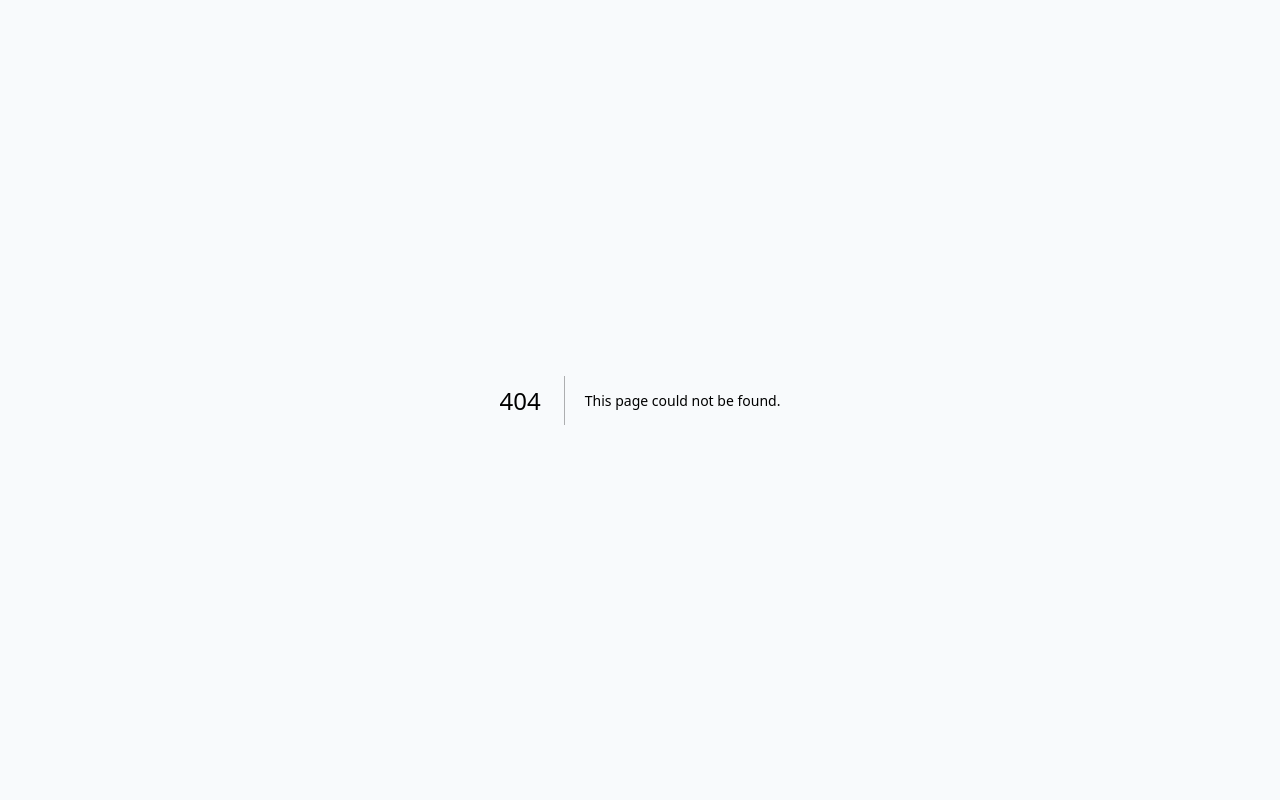
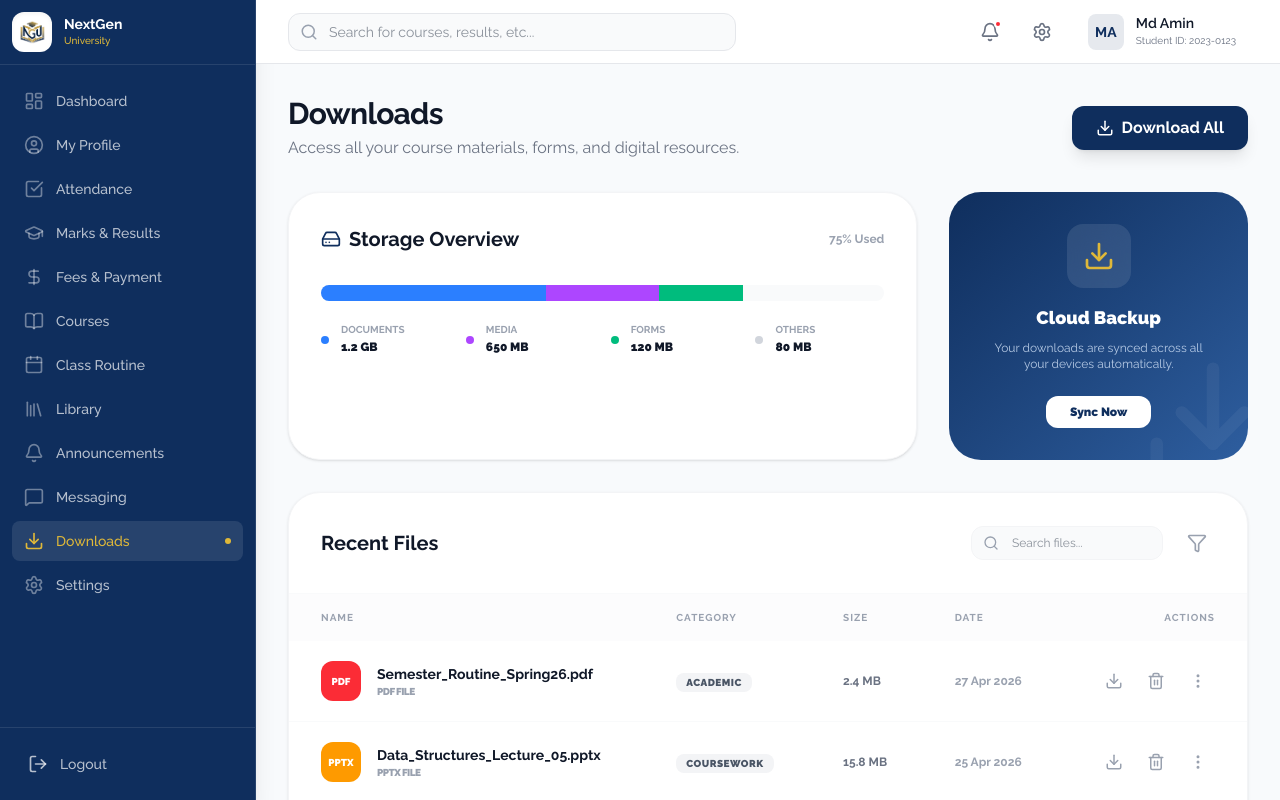
Before and after one commit to amdadislam01/smart-university-managment-system, a Next.js app: page /student/downloads in a window 1280 px wide. Before the commit this address had no page. Built offline with nearby package versions, Linux system fonts and the light colour scheme.

Commit message:
CREATE app/student/downloads/page.tsx: student downloads page

```diff
--- /dev/null
+++ b/app/student/downloads/page.tsx
@@ -0,0 +1,169 @@
+"use client";
+
+import React from "react";
+import { Download, FileText, File, Image as ImageIcon, Music, Video, Search, Filter, MoreVertical, Trash2, ExternalLink, HardDrive } from "lucide-react";
+import { motion } from "framer-motion";
+import { cn } from "@/lib/utils";
+
+const files = [
+  { id: 1, name: "Semester_Routine_Spring26.pdf", type: "PDF", size: "2.4 MB", date: "27 Apr 2026", category: "Academic" },
+  { id: 2, name: "Data_Structures_Lecture_05.pptx", type: "PPTX", size: "15.8 MB", date: "25 Apr 2026", category: "Coursework" },
+  { id: 3, name: "Project_Proposal_Draft.docx", type: "DOCX", size: "1.2 MB", date: "24 Apr 2026", category: "Coursework" },
+  { id: 4, name: "Fee_Receipt_Jan26.pdf", type: "PDF", size: "850 KB", date: "20 Apr 2026", category: "Financial" },
+  { id: 5, name: "Library_Guide_2026.pdf", type: "PDF", size: "5.1 MB", date: "15 Apr 2026", category: "Guides" },
+  { id: 6, name: "Convocation_Photo.jpg", type: "JPG", size: "4.2 MB", date: "10 Apr 2026", category: "Misc" },
+];
+
+export default function DownloadsPage() {
+  return (
+    <div className="space-y-8 pb-10">
+      <div className="flex flex-col md:flex-row md:items-center justify-between gap-4">
+        <div>
+          <h1 className="text-3xl font-bold text-gray-900 tracking-tight">Downloads</h1>
+          <p className="text-gray-500 mt-1">Access all your course materials, forms, and digital resources.</p>
+        </div>
+        <div className="flex items-center gap-3">
+          <button className="flex items-center gap-2 px-6 py-2.5 bg-primary text-white font-bold rounded-xl shadow-lg hover:opacity-90 transition-opacity">
+            <Download size={18} />
+            Download All
+          </button>
+        </div>
+      </div>
+
+      {/* Storage Overview */}
+      <div className="grid grid-cols-1 md:grid-cols-3 gap-8">
+         <div className="md:col-span-2 bg-white p-8 rounded-[2rem] shadow-sm border border-gray-100">
+            <div className="flex items-center justify-between mb-8">
+               <h2 className="text-xl font-bold text-gray-900 flex items-center gap-2">
+                  <HardDrive size={20} className="text-primary" />
+                  Storage Overview
+               </h2>
+               <span className="text-xs font-bold text-gray-400">75% Used</span>
+            </div>
+            <div className="space-y-6">
+               <div className="h-4 w-full bg-gray-50 rounded-full overflow-hidden flex">
+                  <div className="h-full bg-blue-500" style={{ width: '40%' }}></div>
+                  <div className="h-full bg-purple-500" style={{ width: '20%' }}></div>
+                  <div className="h-full bg-emerald-500" style={{ width: '15%' }}></div>
+               </div>
+               <div className="grid grid-cols-2 sm:grid-cols-4 gap-4">
+                  <StorageType label="Documents" size="1.2 GB" color="bg-blue-500" />
+                  <StorageType label="Media" size="650 MB" color="bg-purple-500" />
+                  <StorageType label="Forms" size="120 MB" color="bg-emerald-500" />
+                  <StorageType label="Others" size="80 MB" color="bg-gray-300" />
+               </div>
+            </div>
+         </div>
+         <div className="bg-gradient-to-br from-[#0F2E5D] to-[#2E5E9F] rounded-[2rem] p-8 text-white relative overflow-hidden flex flex-col justify-center items-center text-center">
+            <div className="relative z-10">
+               <div className="w-16 h-16 bg-white/10 backdrop-blur-md rounded-2xl flex items-center justify-center mx-auto mb-4">
+                  <Download size={32} className="text-secondary" />
+               </div>
+               <h3 className="text-lg font-black mb-2">Cloud Backup</h3>
+               <p className="text-xs text-blue-100 opacity-80 mb-6">Your downloads are synced across all your devices automatically.</p>
+               <button className="px-6 py-2 bg-white text-primary text-xs font-black rounded-xl hover:bg-secondary transition-colors">
+                  Sync Now
+               </button>
+            </div>
+            <Download size={150} className="absolute -bottom-10 -right-10 opacity-5" />
+         </div>
+      </div>
+
+      {/* File List */}
+      <div className="bg-white rounded-[2rem] shadow-sm border border-gray-100 overflow-hidden">
+         <div className="p-8 border-b border-gray-50 flex flex-col sm:flex-row sm:items-center justify-between gap-4">
+            <h2 className="text-xl font-bold text-gray-900">Recent Files</h2>
+            <div className="flex items-center gap-4">
+               <div className="relative">
+                  <Search className="absolute left-3 top-1/2 -translate-y-1/2 text-gray-400" size={16} />
+                  <input
+                    type="text"
+                    placeholder="Search files..."
+                    className="pl-10 pr-4 py-2 bg-gray-50 border border-gray-100 rounded-xl text-xs focus:outline-none focus:ring-2 focus:ring-primary/20"
+                  />
+               </div>
+               <button className="p-2 text-gray-400 hover:text-primary transition-colors">
+                  <Filter size={20} />
+               </button>
+            </div>
+         </div>
+         <div className="overflow-x-auto no-scrollbar">
+            <table className="w-full">
+               <thead>
+                  <tr className="bg-gray-50/50">
+                     <th className="text-left py-4 px-8 text-[10px] font-bold text-gray-400 uppercase tracking-widest">Name</th>
+                     <th className="text-left py-4 px-8 text-[10px] font-bold text-gray-400 uppercase tracking-widest">Category</th>
+                     <th className="text-left py-4 px-8 text-[10px] font-bold text-gray-400 uppercase tracking-widest">Size</th>
+                     <th className="text-left py-4 px-8 text-[10px] font-bold text-gray-400 uppercase tracking-widest">Date</th>
+                     <th className="text-right py-4 px-8 text-[10px] font-bold text-gray-400 uppercase tracking-widest">Actions</th>
+                  </tr>
+               </thead>
+               <tbody className="divide-y divide-gray-50">
+                  {files.map((file, i) => (
+                    <motion.tr
+                      key={file.id}
+                      initial={{ opacity: 0 }}
+                      animate={{ opacity: 1 }}
+                      transition={{ delay: i * 0.05 }}
+                      className="group hover:bg-gray-50 transition-colors"
+                    >
+                       <td className="py-5 px-8">
+                          <div className="flex items-center gap-4">
+                             <div className={cn(
+                               "w-10 h-10 rounded-xl flex items-center justify-center text-white font-black text-[10px]",
+                               file.type === 'PDF' ? "bg-red-500" :
+                               file.type === 'PPTX' ? "bg-amber-500" :
+                               file.type === 'DOCX' ? "bg-blue-500" : "bg-purple-500"
+                             )}>
+                                {file.type}
+                             </div>
+                             <div>
+                                <p className="text-sm font-bold text-gray-900 group-hover:text-primary transition-colors">{file.name}</p>
+                                <p className="text-[10px] text-gray-400 uppercase font-black tracking-tighter">{file.type} File</p>
+                             </div>
+                          </div>
+                       </td>
+                       <td className="py-5 px-8">
+                          <span className="px-2.5 py-1 bg-gray-100 text-gray-600 rounded-lg text-[10px] font-black uppercase tracking-wider">
+                             {file.category}
+                          </span>
+                       </td>
+                       <td className="py-5 px-8 text-xs font-bold text-gray-500">{file.size}</td>
+                       <td className="py-5 px-8 text-xs font-bold text-gray-400">{file.date}</td>
+                       <td className="py-5 px-8 text-right">
+                          <div className="flex items-center justify-end gap-2">
+                             <button className="p-2 text-gray-400 hover:text-primary hover:bg-primary/5 rounded-xl transition-all">
+                                <Download size={18} />
+                             </button>
+                             <button className="p-2 text-gray-400 hover:text-red-500 hover:bg-red-50 rounded-xl transition-all">
+                                <Trash2 size={18} />
+                             </button>
+                             <button className="p-2 text-gray-400 hover:text-primary hover:bg-primary/5 rounded-xl transition-all">
+                                <MoreVertical size={18} />
+                             </button>
+                          </div>
+                       </td>
+                    </motion.tr>
+                  ))}
+               </tbody>
+            </table>
+         </div>
+         <div className="p-6 bg-gray-50/50 text-center">
+            <button className="text-sm font-bold text-primary hover:underline">Show all 48 files</button>
+         </div>
+      </div>
+    </div>
+  );
+}
+
+function StorageType({ label, size, color }: { label: string, size: string, color: string }) {
+  return (
+    <div className="flex items-center gap-3">
+       <div className={cn("w-2 h-2 rounded-full", color)}></div>
+       <div>
+          <p className="text-[10px] font-bold text-gray-400 uppercase leading-none">{label}</p>
+          <p className="text-xs font-black text-gray-900 mt-1">{size}</p>
+       </div>
+    </div>
+  );
+}
```
